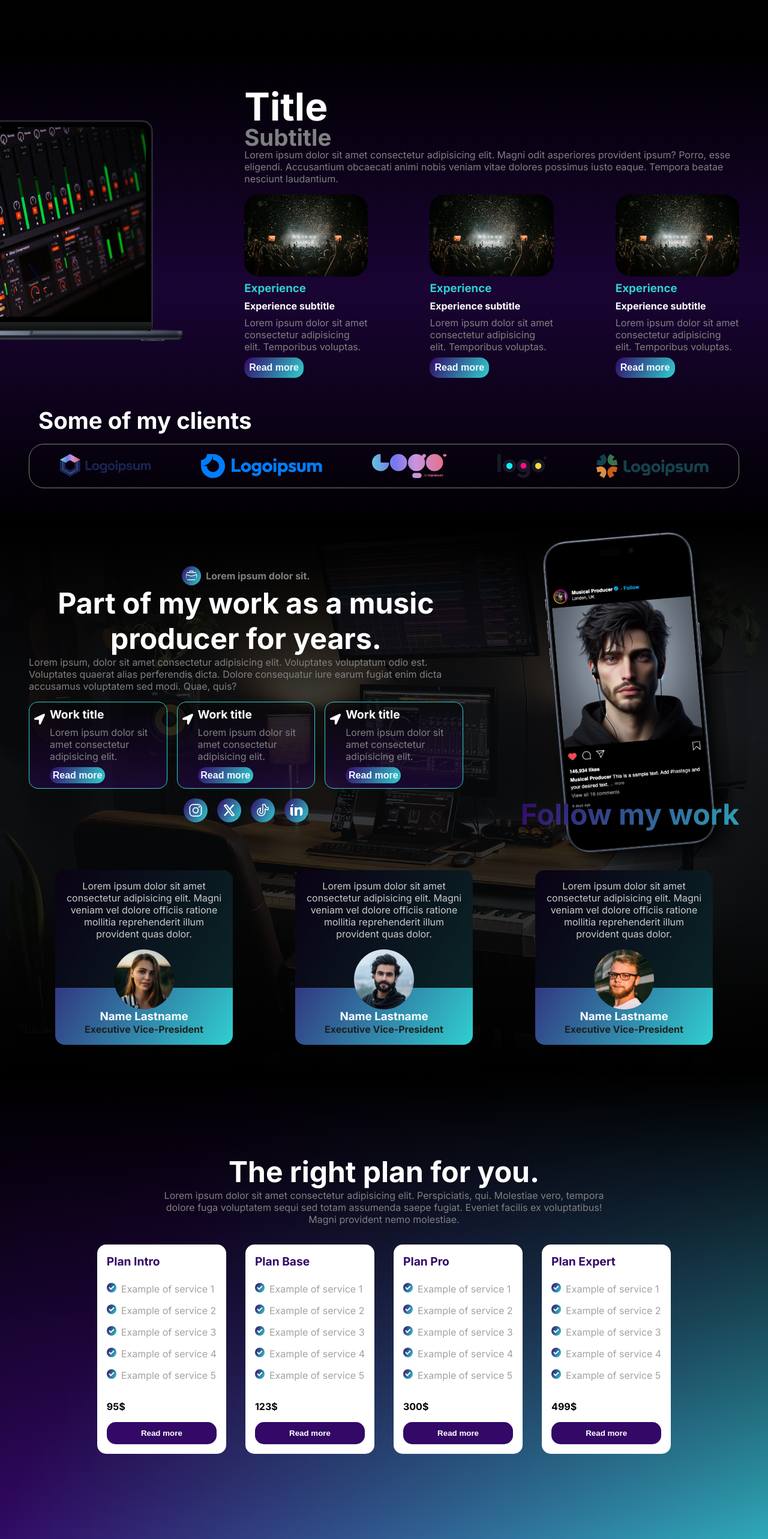
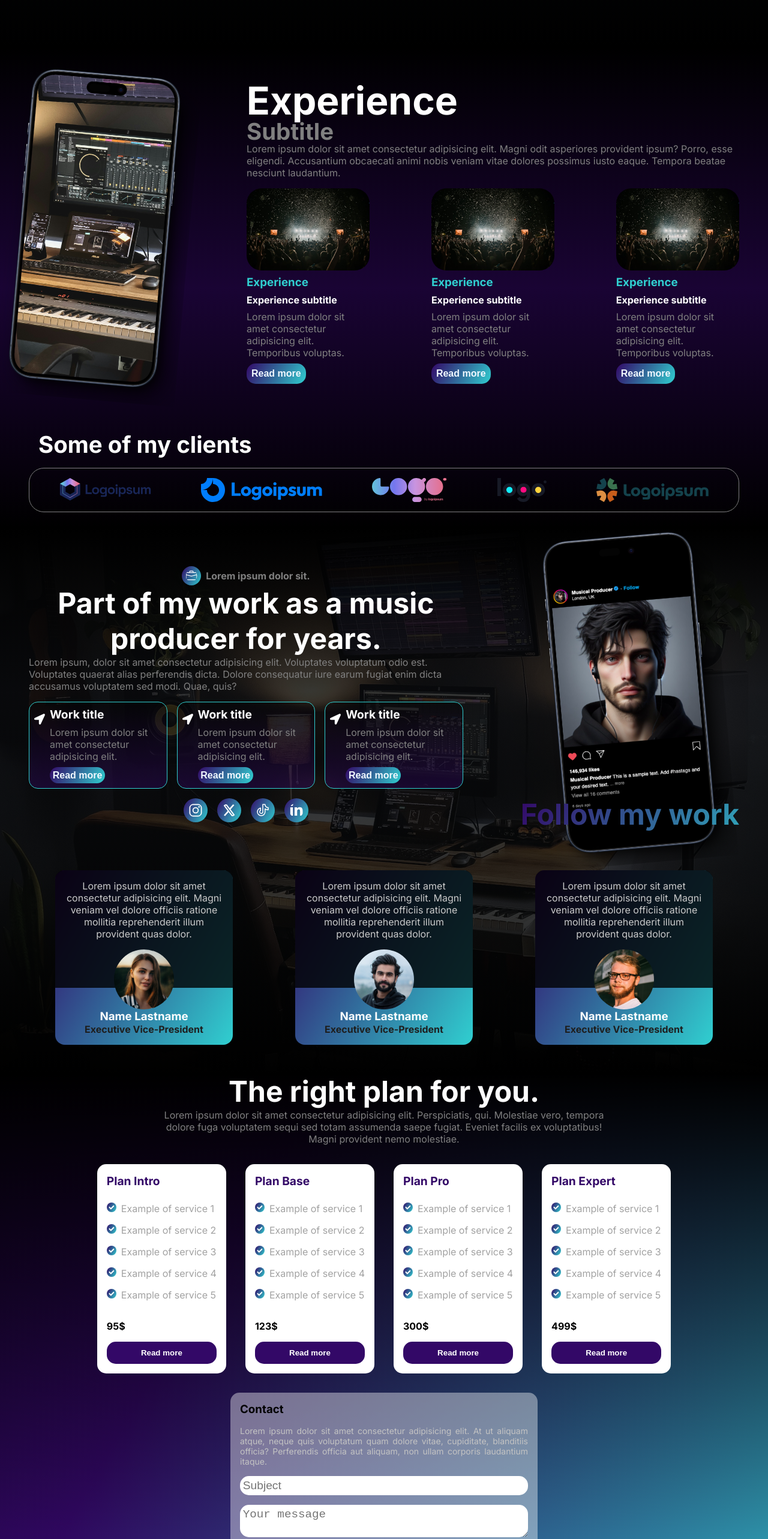
Before and after one commit to yohanmayorga/musicproducer, a Next.js app: page / in a window 1280 px wide. Shown: the part 1520-4086 px from the top of the page at 60% size. Built offline with nearby package versions, Linux system fonts and the light colour scheme.

Commit message:
contact first changes

```diff
--- /dev/null
+++ b/src/pages/Contact.tsx
@@ -0,0 +1,25 @@
+import React from "react";
+import styles from "@/styles/Contact.module.css";
+import { FaRegEnvelope } from "react-icons/fa";
+
+const Contact = () => {
+  return (
+    <div id="contact" className={styles.body}>
+      <h3>Contact</h3>
+      <p className={styles.text}>
+        Lorem ipsum dolor sit amet consectetur adipisicing elit. At ut aliquam
+        atque, neque quis voluptatum quam dolore vitae, cupiditate, blanditiis
+        officia? Perferendis officia aut aliquam, non ullam corporis laudantium
+        itaque.
+      </p>
+      <input type="text" placeholder="Subject" className={styles.input} />
+      <textarea placeholder="Your message" className={styles.input} />
+      <button className={styles.contact}>
+        <FaRegEnvelope />
+        Contact
+      </button>
+    </div>
+  );
+};
+
+export default Contact;
--- a/src/pages/Experience.tsx
+++ b/src/pages/Experience.tsx
@@ -1,6 +1,6 @@
 import React from "react";
 import styles from "@/styles/Experience.module.css";
-import laptop from "@/../../public/assets/laptop.png";
+import phone from "@/../../public/assets/phone.png";
 
 import ExperienceCard from "@/components/ExperienceCard";
 import Image from "next/image";
@@ -35,18 +35,12 @@ const Experience = () => {
     <div id="experience" className={styles.body}>
       <div className={styles.mainBody}>
         <div className={styles.left}>
-          <Image
-            src={laptop}
-            alt="laptop"
-            width={480}
-            height={360}
-            className={styles.laptop}
-          />
+          <Image src={phone} alt="phone" priority className={styles.phone} />
         </div>
 
         <div className={styles.right}>
           <div className={styles.mainBox}>
-            <h1 className={styles.title}>Title</h1>
+            <h1 className={styles.title}>Experience</h1>
             <h3 className={styles.subtitle}>Subtitle</h3>
             <p className={styles.text}>
               Lorem ipsum dolor sit amet consectetur adipisicing elit. Magni
--- a/src/pages/Pricing.tsx
+++ b/src/pages/Pricing.tsx
@@ -1,6 +1,7 @@
 import React from "react";
 import styles from "@/styles/Pricing.module.css";
 import PricingCard from "@/components/PricingCard";
+import Contact from "./Contact";
 
 const Pricing = () => {
   const cards = [
@@ -73,6 +74,7 @@ const Pricing = () => {
           );
         })}
       </div>
+      <Contact />
     </div>
   );
 };
--- /dev/null
+++ b/src/styles/Contact.module.css
@@ -0,0 +1,53 @@
+.body {
+  background: rgba(255, 255, 255, 0.4);
+  padding: 1rem;
+  border-radius: 15px;
+  display: flex;
+  flex-direction: column;
+  gap: 1rem;
+  width: 40%;
+}
+
+.input {
+  border: none;
+  font-size: 1.2rem;
+  padding: 0.3rem;
+  border-radius: 15px;
+}
+
+.contact {
+  margin: auto;
+  width: max-content;
+  font-size: 1rem;
+  font-weight: bold;
+  padding: 0.5rem;
+  border-radius: 15px;
+  cursor: pointer;
+  background: linear-gradient(300deg, #30cfd0, #330867);
+  color: aliceblue;
+  border: none;
+  display: flex;
+  flex-direction: row;
+  align-items: center;
+  gap: 0.5rem;
+  text-decoration: none;
+}
+
+.contact:hover {
+  background: white;
+  color: black;
+}
+
+.text {
+  font-size: 14px;
+  text-align: justify;
+  color: rgb(195, 195, 195);
+}
+
+@media (max-width: 768px) {
+  .body {
+    width: auto;
+    margin-left: 3rem;
+    margin-right: 3rem;
+  }
+}
--- a/src/styles/Experience.module.css
+++ b/src/styles/Experience.module.css
@@ -24,9 +24,10 @@
   padding-right: 3rem;
 }
 
-.laptop {
-  height: 50vh;
+.phone {
+  height: 70vh;
   width: auto;
+  transform: rotateZ(5deg);
 }
 
 .right {
--- a/src/styles/Pricing.module.css
+++ b/src/styles/Pricing.module.css
@@ -17,7 +17,7 @@
 .background {
   background: linear-gradient(300deg, #30cfd0, #330867, #000000);
   background-size: 180% 180%;
-  animation: gradient-animation 18s ease infinite;
+  animation: gradient-animation 5s ease infinite;
   z-index: -1;
   min-height: 100%;
   width: 100%;
@@ -68,3 +68,9 @@
   margin-top: 2rem;
   margin-bottom: 2rem;
 }
+
+@media (max-width: 768px) {
+  .body {
+    padding-top: 5rem;
+  }
+}
```
Also changed, not shown: public/assets/phone.png (added).
